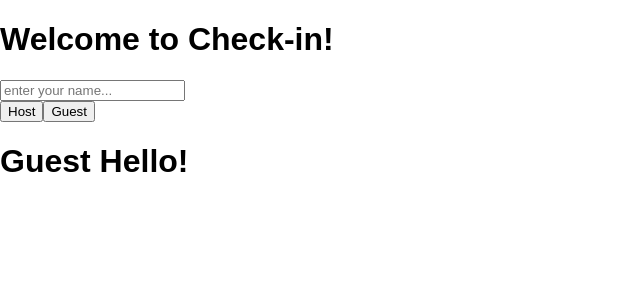
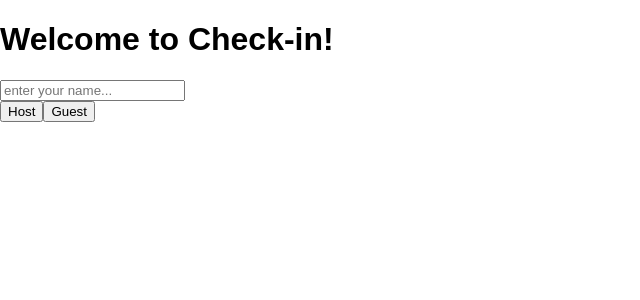
Before and after one commit to EpicPi/check-in, a React (Create React App) app in the folder v0/: page /guest in a window 1280 px wide. Shown: the top 300 px of the page, without its empty margins (0-640 px from the left). Built offline with nearby package versions, Linux system fonts and the light colour scheme.

Commit message:
access different types

```diff
--- a/v0/src/App.jsx
+++ b/v0/src/App.jsx
@@ -9,29 +9,44 @@ class App extends Component {
     super(props);
     this.state = {
       name: '',
-      type: ''
+      type: '',
     };
 
     this.handleNameInput = this.handleNameInput.bind(this);
   }
 
   handleNameInput(name, type) {
-    console.log(name, type);
+    this.setState({
+      name,
+      type,
+    });
   }
 
   render() {
+    const hostPage = (
+      <HostDash name={this.state.name} />
+    );
+
+    const guestPage = (
+      <GuestDash name={this.state.name} />
+    );
+
+    const namePage = (
+      <NameForm handleName={this.handleNameInput} />
+    );
+
     return (
       <div>
         <h1>Welcome to Check-in!</h1>
-        <NameForm />
-        <BrowserRouter>
-          <div>
-            <Switch>
-              <Route exact path="/host" component={HostDash} />
-              <Route exact path="/guest" component={GuestDash} />
-            </Switch>
-          </div>
-        </BrowserRouter>
+        { !this.state.name ? namePage : this.state.type === 'host' ? hostPage : guestPage }
+        {/* <BrowserRouter> */}
+        {/* <div> */}
+        {/* <Switch> */}
+        {/* <Route exact path="/host" component={HostDash} /> */}
+        {/* <Route exact path="/guest" component={GuestDash} /> */}
+        {/* </Switch> */}
+        {/* </div> */}
+        {/* </BrowserRouter> */}
       </div>
     );
   }
--- a/v0/src/Guest/GuestDash.jsx
+++ b/v0/src/Guest/GuestDash.jsx
@@ -3,7 +3,7 @@ import React, { Component } from 'react';
 class GuestDash extends Component {
   render() {
     return (
-      <h1>Guest Hello!</h1>
+      <h1>Guest { this.props.name }!</h1>
     );
   }
 }
--- a/v0/src/Host/HostDash.jsx
+++ b/v0/src/Host/HostDash.jsx
@@ -1,9 +1,10 @@
 import React, { Component } from 'react';
 
 class HostDash extends Component {
+
   render() {
     return (
-      <h1>Host Hello!</h1>
+      <h1>Host { this.props.name }!</h1>
     );
   }
 }
--- a/v0/src/NameForm.jsx
+++ b/v0/src/NameForm.jsx
@@ -17,13 +17,11 @@ class NameForm extends Component {
   }
 
   enterHost() {
-    // document.location.href = '/host';
-    console.log('entered host');
+    this.props.handleName(this.state.name, 'host');
   }
 
   enterGuest() {
-    // document.location.href = '/guest';
-    console.log('entered guest');
+    this.props.handleName(this.state.name, 'guest');
   }
 
   render() {
@@ -45,9 +43,4 @@ class NameForm extends Component {
   }
 }
 
-// NameForm.propTypes = {
-//   handleName: React.PropTypes.func.isRequired,
-// };
-
-
 export default NameForm;
```
